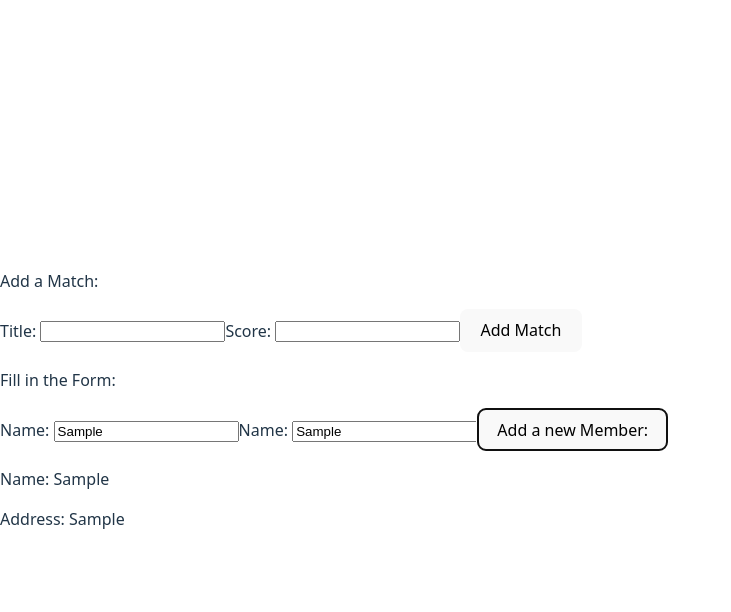
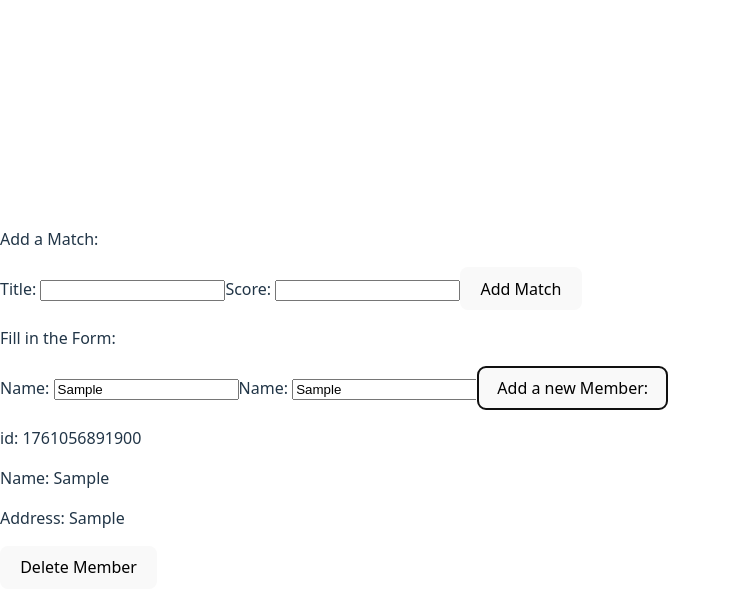
Before and after one commit to alihinnawe/Learn-Typescript-With-React, a React (Vite) app: page / in a window 1280 px wide. Both pictures are taken after typing "Sample", "Sample" into the empty fields and a click on the button "Add a new Member:". Shown: the top 612 px of the page, without its empty margins (0-731 px from the left). Built offline with nearby package versions, Linux system fonts and the light colour scheme.

Commit message:
add delete button for each member

```diff
--- a/src/components/Members/Member.tsx
+++ b/src/components/Members/Member.tsx
@@ -1,15 +1,21 @@
 
 import  {type MemberType}  from "./Members";
 
+type props = {
+membersList : MemberType [],
+  onDelete: (id: number) => void;
+}
 
-export default function Member ({membersList} : {membersList : MemberType []}) {
+export default function Member ({membersList, onDelete} : props) {
 
     return (
         <>
-            {membersList.map((member, index) => (
-            <div key={index}>
+            {membersList.map((member) => (
+            <div key={member.id}>
+            <p>id: {member.id}</p>
             <p>Name: {member.name}</p>
             <p>Address: {member.address}</p>
+            <button onClick={() => onDelete(member.id)}>Delete Member</button>
             </div>
       ))}
         </>
--- a/src/components/Members/Members.tsx
+++ b/src/components/Members/Members.tsx
@@ -2,9 +2,11 @@ import React, { useRef , useState} from "react";
 import Member   from "./Member.tsx"
 
 export type MemberType = {
+        id: number;
         name : string;
         address: string
     }
+
 
 export default function Members () {
 
@@ -12,6 +14,9 @@ export default function Members () {
     let addressRef = useRef <HTMLInputElement | null> (null);
     const [members, setMembers] =  useState <MemberType []> ([]);
 
+    function handleDeleteMember (id : number) {
+        setMembers ((members).filter ((member)=> member.id != id))
+    }
     function handleAddNewMember (event : React.FormEvent) {
             event?.preventDefault();
             const name1 = nameRef.current?.value || '';
@@ -20,7 +25,7 @@ export default function Members () {
                     alert("Please fill in both fields.");
               return;
                 }
-            setMembers((prev) => [...prev, { name: name1, address: address1 }]);
+            setMembers((prev) => [...prev, { id: Date.now() ,name: name1, address: address1 }]);
 
     }
     return (
@@ -34,7 +39,7 @@ export default function Members () {
                 <input id="address" ref= {addressRef} />
                 <button>Add a new Member: </button>
             </form>
-            <Member membersList = {members} />
+            <Member membersList = {members} onDelete={handleDeleteMember} />
         </>
     )
 }
```
